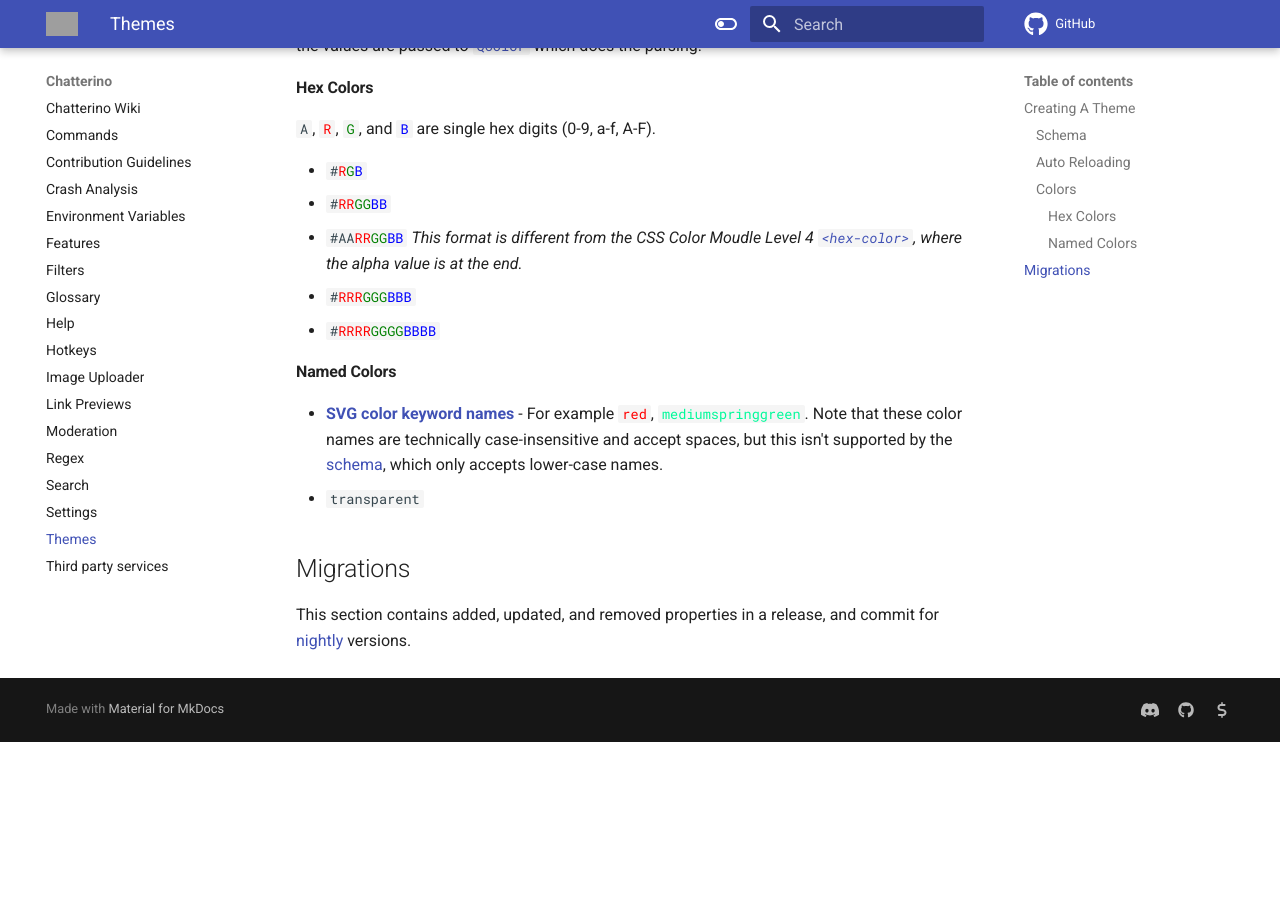
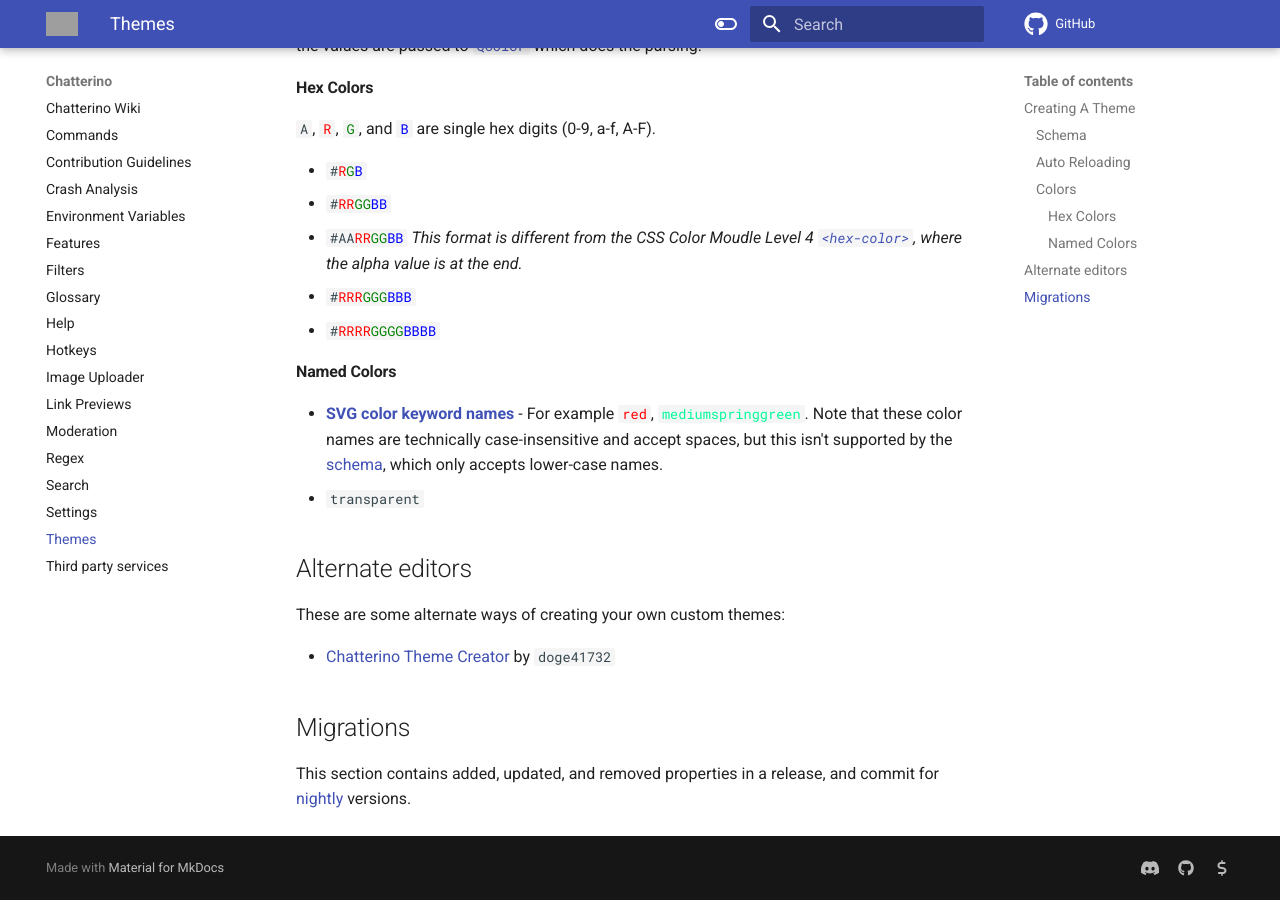
Before and after one commit to Chatterino/wiki, an MkDocs documentation site: the page built from docs/Themes.md, in a window 1280 px wide and 900 px high, scrolled down 1336 px. Built offline with MkDocs 1.6.1 and Material for MkDocs 9.7.7, drawn with Linux system fonts in a browser that asks for light colours; comment, search, counter and statistics services are not loaded; before the commit the page ends 2078 px from its top, so only the background shows below that; grey boxes are pictures that could not be loaded.

Commit message:
Link doge41732's editor

```diff
--- a/docs/Themes.md
+++ b/docs/Themes.md
@@ -65,6 +65,12 @@
 -   **[SVG color keyword names](https://www.w3.org/TR/SVG11/types.html#ColorKeywords)** - For example `red`{ style="color: red" }, `mediumspringgreen`{ style="color: mediumspringgreen" }. Note that these color names are technically case-insensitive and accept spaces, but this isn't supported by the [schema](#schema), which only accepts lower-case names.
 -   `transparent`
 
+## Alternate editors
+
+These are some alternate ways of creating your own custom themes:
+
+-   [Chatterino Theme Creator](https://chatterino-theme-creator-web.vercel.app/) by `doge41732`
+
 ## Migrations
 
 This section contains added, updated, and removed properties in a release, and commit for [nightly] versions.
```
